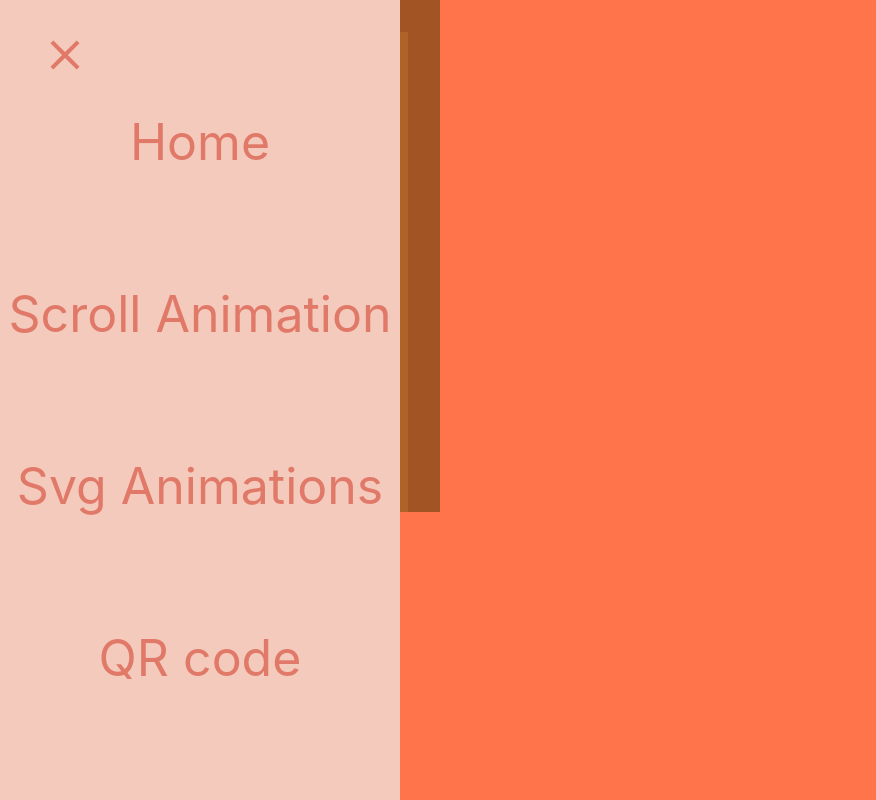
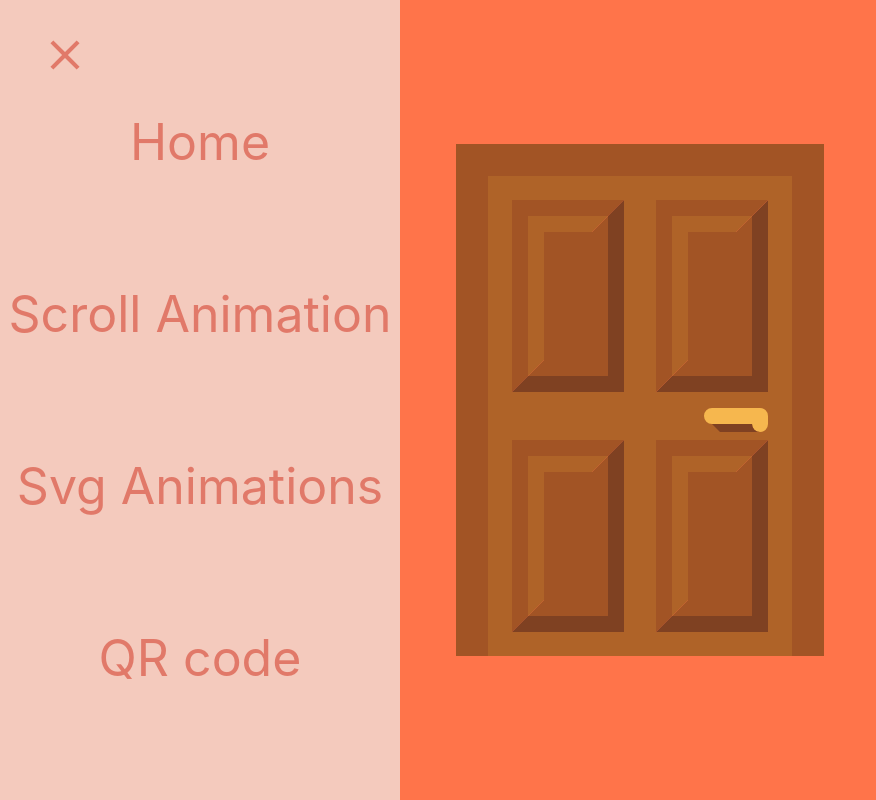
Before and after one commit to dunnjm814/css-practice, a React (Create React App) app in the folder css-practice/: page /door in a window 1280 px wide. Both pictures are taken after a click on the element 225 px from the left and 56 px from the top of the page. Shown: the whole page, without its empty margins (0-876 px from the left). Built offline with nearby package versions, Linux system fonts and the light colour scheme.

Commit message:
door center, fixed some react warnings

```diff
--- a/css-practice/src/App.js
+++ b/css-practice/src/App.js
@@ -2,7 +2,6 @@ import React from 'react'
 import { BrowserRouter, Route, Switch } from "react-router-dom";
 import Animate from './animate';
 import Svganimate from './animate-svg';
-import Morph from './morph';
 import MyQRCode from './myqrcode';
 import SideBar from "./sidebar";
 import "./app.css"
--- a/css-practice/src/animate/index.js
+++ b/css-practice/src/animate/index.js
@@ -1,4 +1,4 @@
-import React, {useLayoutEffect} from 'react'
+import React from 'react'
 import Circle from './circle';
 import './animations.scss'
 
--- a/css-practice/src/keyframe/door.js
+++ b/css-practice/src/keyframe/door.js
@@ -1,7 +1,17 @@
-import React from "react";
+import React, { useState } from "react";
+import './door.scss'
 
 function DoorSvg() {
+  const [toggle, setToggle] = useState(false);
+
+  const open = toggle ? 'open-handle' : ''
+
+  const openDoor = () => {
+    setToggle(prev => !prev)
+    console.log(toggle)
+  }
   return (
+    <div id="door-house">
       <svg
         xmlns="http://www.w3.org/2000/svg"
         width="512"
@@ -97,7 +107,7 @@ function DoorSvg() {
               d="M304 328v128l-16 16V312h80l-16 16h-48z"
             ></path>
           </g>
-        <g id="handle">
+          <g id="handle" onClick={openDoor} className={`${open}`}>
             <path
               id="Vector_18"
               fill="#F6B74E"
@@ -116,6 +126,7 @@ function DoorSvg() {
           ></path>
         </g>
       </svg>
+    </div>
   );
 }
 
--- a/css-practice/src/keyframe/door.scss
+++ b/css-practice/src/keyframe/door.scss
@@ -0,0 +1,27 @@
+@mixin flexCenter(){
+  height: 100vh;
+  width: 100vw;
+  display: flex;
+  justify-content: center;
+  align-items: center;
+}
+.open-handle{
+  animation: handleOpen 1s linear ease-in;
+}
+#door-house{
+  @include flexCenter();
+}
+#handle{
+  &:hover{
+    cursor: pointer;
+  }
+}
+
+@keyframes handleOpen {
+  from{
+    transform: rotateZ(0deg);
+  }
+  to {
+    transform: rotateZ(270deg);
+  }
+}
```
Lines whose indentation alone changed are shown as unchanged.
